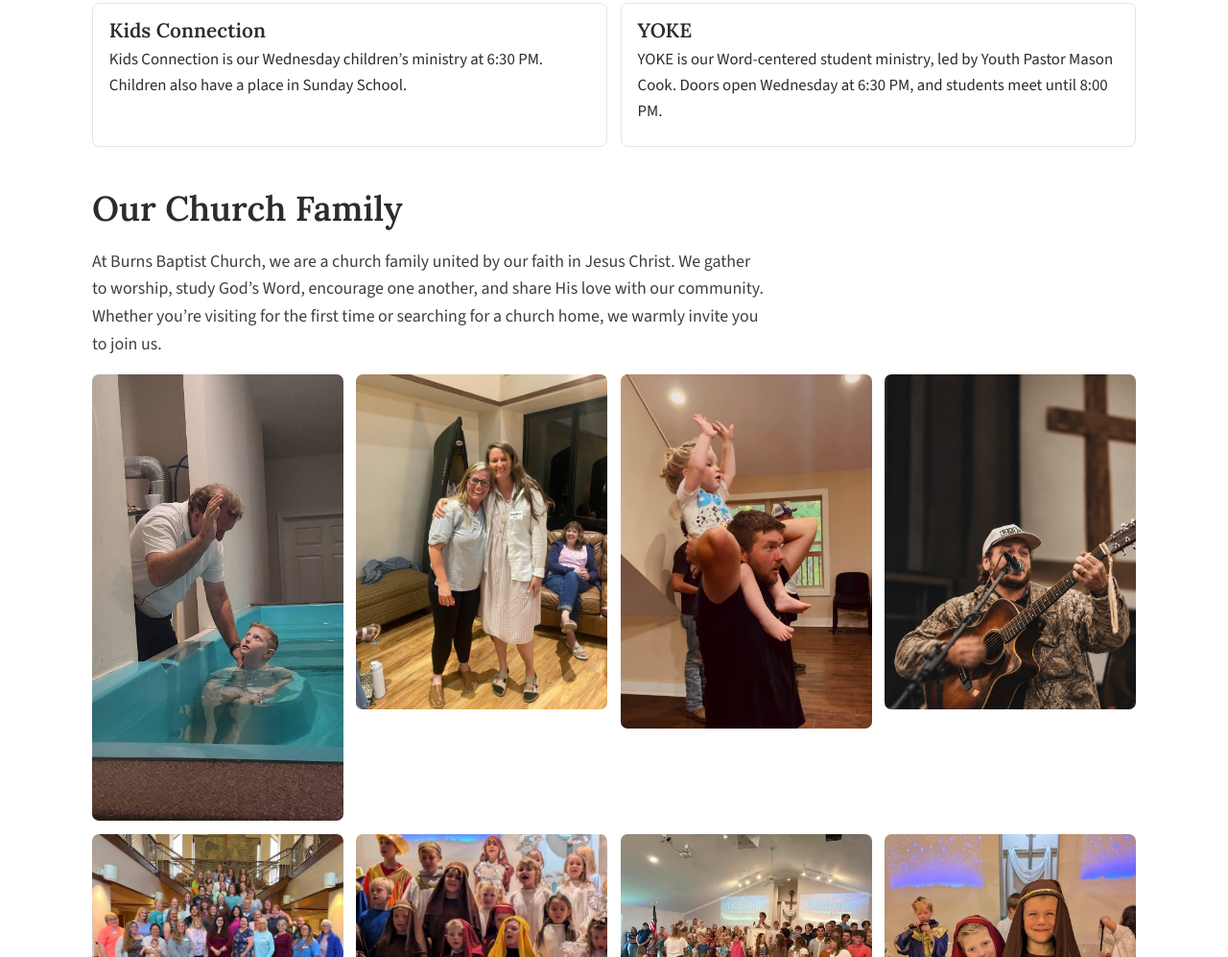
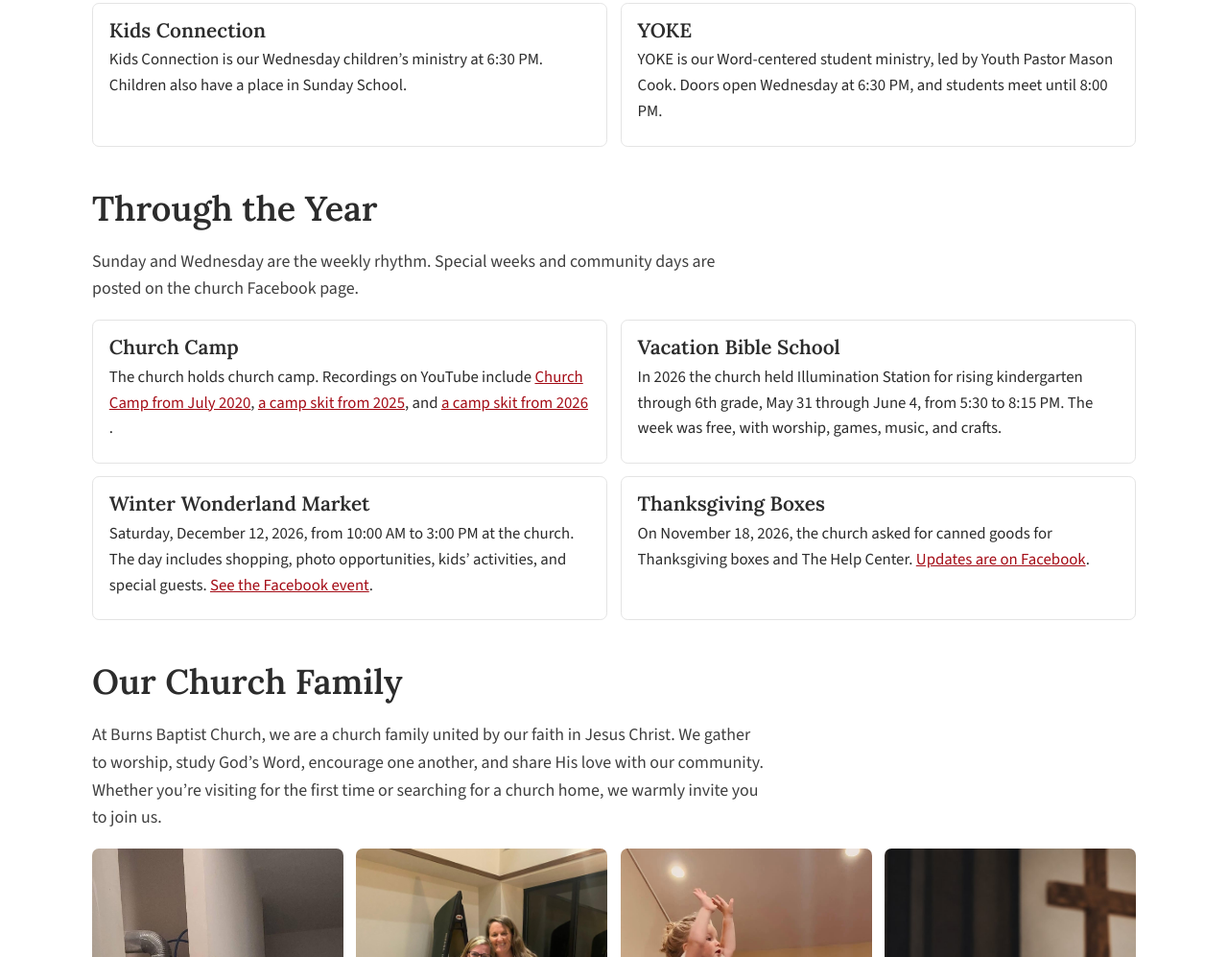
Before and after one commit to CodyTVWeber/burns-baptist-church, a plain HTML site: page index.html in a window 1280 px wide. Shown: the part 1089-2086 px from the top of the page at 96% size. Drawn offline with nearby package versions, Linux system fonts and the light colour scheme.

Commit message:
Add sourced yearly activities to the home page
Facebook, YouTube, and public event listings name church camp, the 2026 Vacation Bible School, the December 12 Winter Wonderland Market, and a current canned-goods request. Past dates stay in the research note.

Co-authored-by: CodyTVWeber <CodyTVWeber@users.noreply.github.com>

```diff
--- a/index.html
+++ b/index.html
@@ -89,6 +89,31 @@
           <article>
             <h3>YOKE</h3>
             <p>YOKE is our Word-centered student ministry, led by Youth Pastor Mason Cook. Doors open Wednesday at 6:30 PM, and students meet until 8:00 PM.</p>
+          </article>
+        </div>
+      </div>
+    </section>
+
+    <section class="section" style="padding-top: 0;">
+      <div class="wrap">
+        <h2 class="section-title">Through the Year</h2>
+        <p class="lede">Sunday and Wednesday are the weekly rhythm. Special weeks and community days are posted on the church Facebook page.</p>
+        <div class="ministry-grid">
+          <article>
+            <h3>Church Camp</h3>
+            <p>The church holds church camp. Recordings on YouTube include <a href="https://www.youtube.com/watch?v=2U70_BR-4pQ" target="_blank" rel="noopener noreferrer">Church Camp from July 2020<span class="sr-only"> (opens in a new tab)</span></a>, <a href="https://www.youtube.com/watch?v=y1_TKBML7Gs" target="_blank" rel="noopener noreferrer">a camp skit from 2025<span class="sr-only"> (opens in a new tab)</span></a>, and <a href="https://www.youtube.com/watch?v=C55TamJVDNs" target="_blank" rel="noopener noreferrer">a camp skit from 2026<span class="sr-only"> (opens in a new tab)</span></a>.</p>
+          </article>
+          <article>
+            <h3>Vacation Bible School</h3>
+            <p>In 2026 the church held Illumination Station for rising kindergarten through 6th grade, May 31 through June 4, from 5:30 to 8:15 PM. The week was free, with worship, games, music, and crafts.</p>
+          </article>
+          <article>
+            <h3>Winter Wonderland Market</h3>
+            <p>Saturday, December 12, 2026, from 10:00 AM to 3:00 PM at the church. The day includes shopping, photo opportunities, kids’ activities, and special guests. <a href="https://www.facebook.com/events/960323716432644/" target="_blank" rel="noopener noreferrer">See the Facebook event<span class="sr-only"> (opens in a new tab)</span></a>.</p>
+          </article>
+          <article>
+            <h3>Thanksgiving Boxes</h3>
+            <p>On November 18, 2026, the church asked for canned goods for Thanksgiving boxes and The Help Center. <a href="https://www.facebook.com/p/Burns-Baptist-Church-61585569585817/" target="_blank" rel="noopener noreferrer">Updates are on Facebook<span class="sr-only"> (opens in a new tab)</span></a>.</p>
           </article>
         </div>
       </div>
```
Also changed, not shown: 1 other file.
